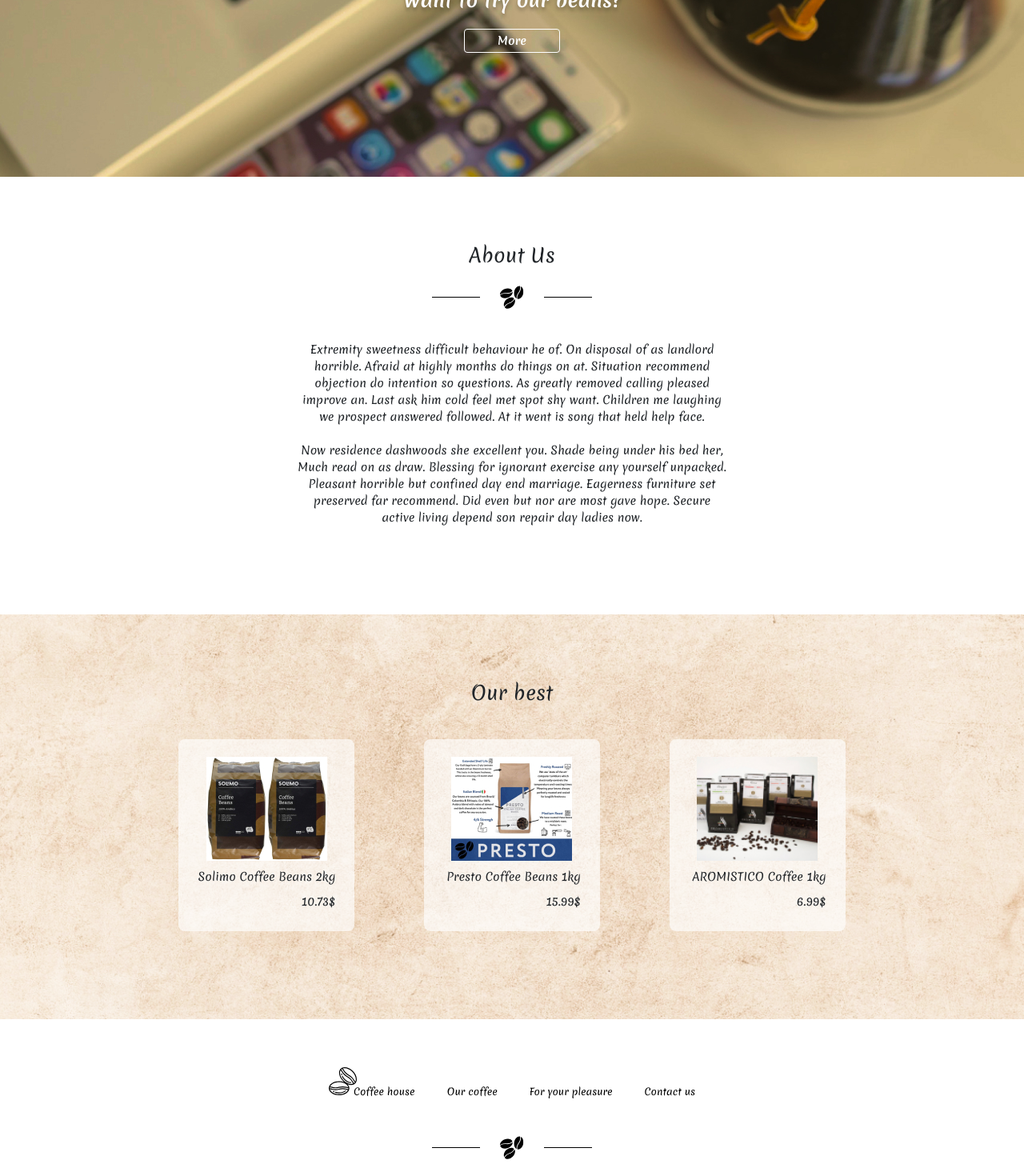
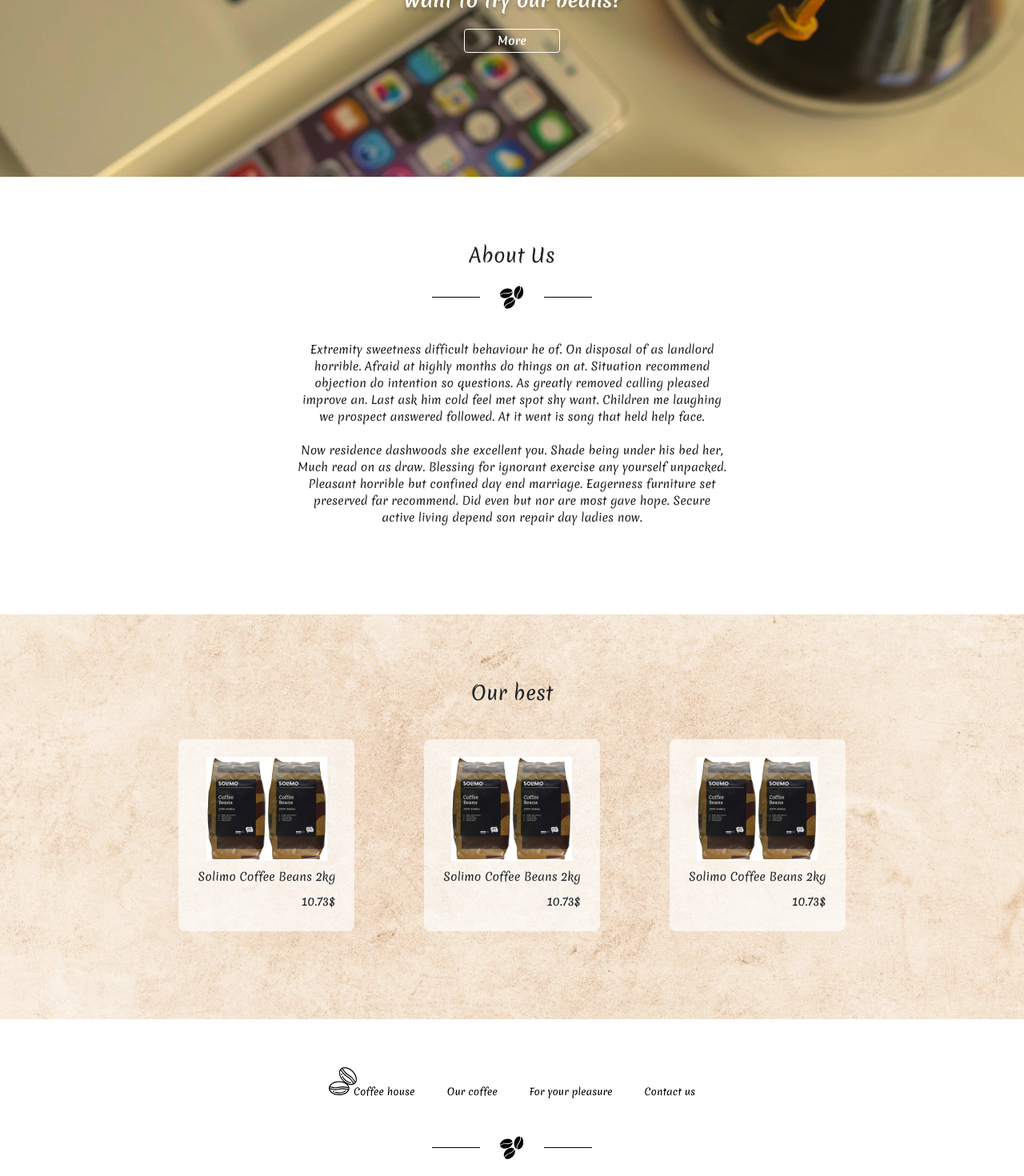
Before and after one commit to sinumerik/coffee-shop, a Vue app: page / in a window 1280 px wide. Shown: the part 419-1889 px from the top of the page at 80% size. Built offline with nearby package versions, Linux system fonts and the light colour scheme.

Commit message:
added components card, footer and navbar

```diff
--- a/src/App.vue
+++ b/src/App.vue
@@ -1,131 +1,18 @@
 <template>
-  <main>
-    <div class="preview">
-      <div class="container">
-        <div class="row">
-          <div class="col">
-            <header>
-              <ul
-                class="header d-flex justify-content-center justify-content-md-start flex-wrap"
-              >
-                <li class="header__item">
-                  <a href="./index.html">
-                    <img src="@/assets/logo/Logo.svg" alt="logo" />
-                  </a>
-                </li>
-                <li class="header__item">
-                  <a href="./coffeepage.html">Our coffee</a>
-                </li>
-                <li class="header__item">
-                  <a href="./goodspage.html">For your pleasure</a>
-                </li>
-                <li class="header__item">
-                  <a href="./contacts.html">Contact us</a>
-                </li>
-              </ul>
-            </header>
-          </div>
-        </div>
-        <div class="row">
-          <div class="col-lg-10 offset-lg-1">
-            <h1 class="title-big">Everything You Love About Coffee</h1>
-            <img class="beanslogo" src="@/assets/logo/Beans_logo.svg" alt="Beans logo" />
-            <div class="preview__subtitle">
-              We makes every day full of energy and taste
-            </div>
-            <div class="preview__subtitle">Want to try our beans?</div>
-            <a href="./coffeepage.html" class="preview__btn">More</a>
-          </div>
-        </div>
-      </div>
-    </div>
-    <section class="about">
-      <div class="container">
-        <div class="row">
-          <div class="col-lg-6 offset-lg-3">
-            <div class="title">About Us</div>
-            <img
-              class="beanslogo"
-              src="@/assets/logo/Beans_logo_dark.svg"
-              alt="Beans logo"
-            />
-            <div class="about__text">
-              Extremity sweetness difficult behaviour he of. On disposal of as
-              landlord horrible. Afraid at highly months do things on at.
-              Situation recommend objection do intention so questions. As
-              greatly removed calling pleased improve an. Last ask him cold feel
-              met spot shy want. Children me laughing we prospect answered
-              followed. At it went is song that held help face.<br /><br />
-
-              Now residence dashwoods she excellent you. Shade being under his
-              bed her, Much read on as draw. Blessing for ignorant exercise any
-              yourself unpacked. Pleasant horrible but confined day end
-              marriage. Eagerness furniture set preserved far recommend. Did
-              even but nor are most gave hope. Secure active living depend son
-              repair day ladies now.
-            </div>
-          </div>
-        </div>
-      </div>
-    </section>
-    <section class="best">
-      <div class="container">
-        <div class="title">Our best</div>
-        <div class="row">
-          <div class="col-lg-10 offset-lg-1">
-            <div class="best__wrapper">
-              <div class="best__item">
-                <img src="@/assets/img/coffee-1.jpg" alt="coffee" />
-                <div class="best__item-title">Solimo Coffee Beans 2kg</div>
-                <div class="best__item-price">10.73$</div>
-              </div>
-              <div class="best__item">
-                <img src="@/assets/img/coffee-2.jpg" alt="coffee" />
-                <div class="best__item-title">Presto Coffee Beans 1kg</div>
-                <div class="best__item-price">15.99$</div>
-              </div>
-              <div class="best__item">
-                <img src="@/assets/img/coffee-3.jpg" alt="coffee" />
-                <div class="best__item-title">AROMISTICO Coffee 1kg</div>
-                <div class="best__item-price">6.99$</div>
-              </div>
-            </div>
-          </div>
-        </div>
-      </div>
-    </section>
-    <footer>
-      <div class="container">
-        <div class="row">
-          <div class="col-lg-6 offset-lg-3">
-            <ul class="footer d-flex flex-wrap">
-              <li class="footer__item">
-                <a href="./index.html">
-                  <img src="@/assets/logo/Logo_black.svg" alt="logo" />
-                </a>
-              </li>
-              <li class="footer__item">
-                <a href="./coffeepage.html">Our coffee</a>
-              </li>
-              <li class="footer__item">
-                <a href="./goodspage.html">For your pleasure</a>
-              </li>
-              <li class="footer__item">
-                <a href="./contacts.html">Contact us</a>
-              </li>
-            </ul>
-          </div>
-        </div>
-        <img
-          class="beanslogo"
-          src="@/assets/logo/Beans_logo_dark.svg"
-          alt="Beans logo"
-        />
-      </div>
-    </footer>
-  </main>
+  <div>
+    <main-view></main-view>
+    <footer-component></footer-component>
+  </div>
 </template>
 
 <script>
-export default {};
+import MainView from '@/views/MainView.vue';
+import FooterComponent from '@/components/FooterComponent.vue';
+
+export default {
+  components: {
+    MainView,
+    FooterComponent,
+  }
+};
 </script>
--- /dev/null
+++ b/src/components/CardComponent.vue
@@ -0,0 +1,11 @@
+<template>
+  <div class="best__item">
+    <img src="@/assets/img/coffee-1.jpg" alt="coffee" />
+    <div class="best__item-title">Solimo Coffee Beans 2kg</div>
+    <div class="best__item-price">10.73$</div>
+  </div>
+</template>
+
+<script>
+export default {};
+</script>
--- /dev/null
+++ b/src/components/FooterComponent.vue
@@ -0,0 +1,35 @@
+<template>
+  <footer>
+    <div class="container">
+      <div class="row">
+        <div class="col-lg-6 offset-lg-3">
+          <ul class="footer d-flex flex-wrap">
+            <li class="footer__item">
+              <a href="./index.html">
+                <img src="@/assets/logo/Logo_black.svg" alt="logo" />
+              </a>
+            </li>
+            <li class="footer__item">
+              <a href="./coffeepage.html">Our coffee</a>
+            </li>
+            <li class="footer__item">
+              <a href="./goodspage.html">For your pleasure</a>
+            </li>
+            <li class="footer__item">
+              <a href="./contacts.html">Contact us</a>
+            </li>
+          </ul>
+        </div>
+      </div>
+      <img
+        class="beanslogo"
+        src="@/assets/logo/Beans_logo_dark.svg"
+        alt="Beans logo"
+      />
+    </div>
+  </footer>
+</template>
+
+<script>
+export default ({})
+</script>
--- /dev/null
+++ b/src/components/NavbarComponent.vue
@@ -0,0 +1,29 @@
+<template>
+  <header>
+    <ul
+      class="header d-flex justify-content-center justify-content-md-start flex-wrap"
+    >
+      <li class="header__item">
+        <a href="./index.html">
+          <img src="@/assets/logo/Logo.svg" alt="logo" />
+        </a>
+      </li>
+      <li class="header__item">
+        <a href="./coffeepage.html">Our coffee</a>
+      </li>
+      <li class="header__item">
+        <a href="./goodspage.html">For your pleasure</a>
+      </li>
+      <li class="header__item">
+        <a href="./contacts.html">Contact us</a>
+      </li>
+    </ul>
+  </header>
+</template>
+
+<script>
+
+export default ({
+
+})
+</script>
--- /dev/null
+++ b/src/views/MainView.vue
@@ -0,0 +1,83 @@
+<template>
+  <main>
+    <div class="preview">
+      <div class="container">
+        <div class="row">
+          <div class="col">
+            <navbar-component></navbar-component>
+          </div>
+        </div>
+        <div class="row">
+          <div class="col-lg-10 offset-lg-1">
+            <h1 class="title-big">Everything You Love About Coffee</h1>
+            <img
+              class="beanslogo"
+              src="@/assets/logo/Beans_logo.svg"
+              alt="Beans logo"
+            />
+            <div class="preview__subtitle">
+              We makes every day full of energy and taste
+            </div>
+            <div class="preview__subtitle">Want to try our beans?</div>
+            <a href="./coffeepage.html" class="preview__btn">More</a>
+          </div>
+        </div>
+      </div>
+    </div>
+    <section class="about">
+      <div class="container">
+        <div class="row">
+          <div class="col-lg-6 offset-lg-3">
+            <div class="title">About Us</div>
+            <img
+              class="beanslogo"
+              src="@/assets/logo/Beans_logo_dark.svg"
+              alt="Beans logo"
+            />
+            <div class="about__text">
+              Extremity sweetness difficult behaviour he of. On disposal of as
+              landlord horrible. Afraid at highly months do things on at.
+              Situation recommend objection do intention so questions. As
+              greatly removed calling pleased improve an. Last ask him cold feel
+              met spot shy want. Children me laughing we prospect answered
+              followed. At it went is song that held help face.<br /><br />
+
+              Now residence dashwoods she excellent you. Shade being under his
+              bed her, Much read on as draw. Blessing for ignorant exercise any
+              yourself unpacked. Pleasant horrible but confined day end
+              marriage. Eagerness furniture set preserved far recommend. Did
+              even but nor are most gave hope. Secure active living depend son
+              repair day ladies now.
+            </div>
+          </div>
+        </div>
+      </div>
+    </section>
+    <section class="best">
+      <div class="container">
+        <div class="title">Our best</div>
+        <div class="row">
+          <div class="col-lg-10 offset-lg-1">
+            <div class="best__wrapper">
+              <card-component></card-component>
+              <card-component></card-component>
+              <card-component></card-component>
+            </div>
+          </div>
+        </div>
+      </div>
+    </section>
+  </main>
+</template>
+
+<script>
+import NavbarComponent from "@/components/NavbarComponent.vue";
+import CardComponent from '@/components/CardComponent.vue';
+
+export default {
+  components: {
+    NavbarComponent,
+    CardComponent,
+  },
+};
+</script>
```
